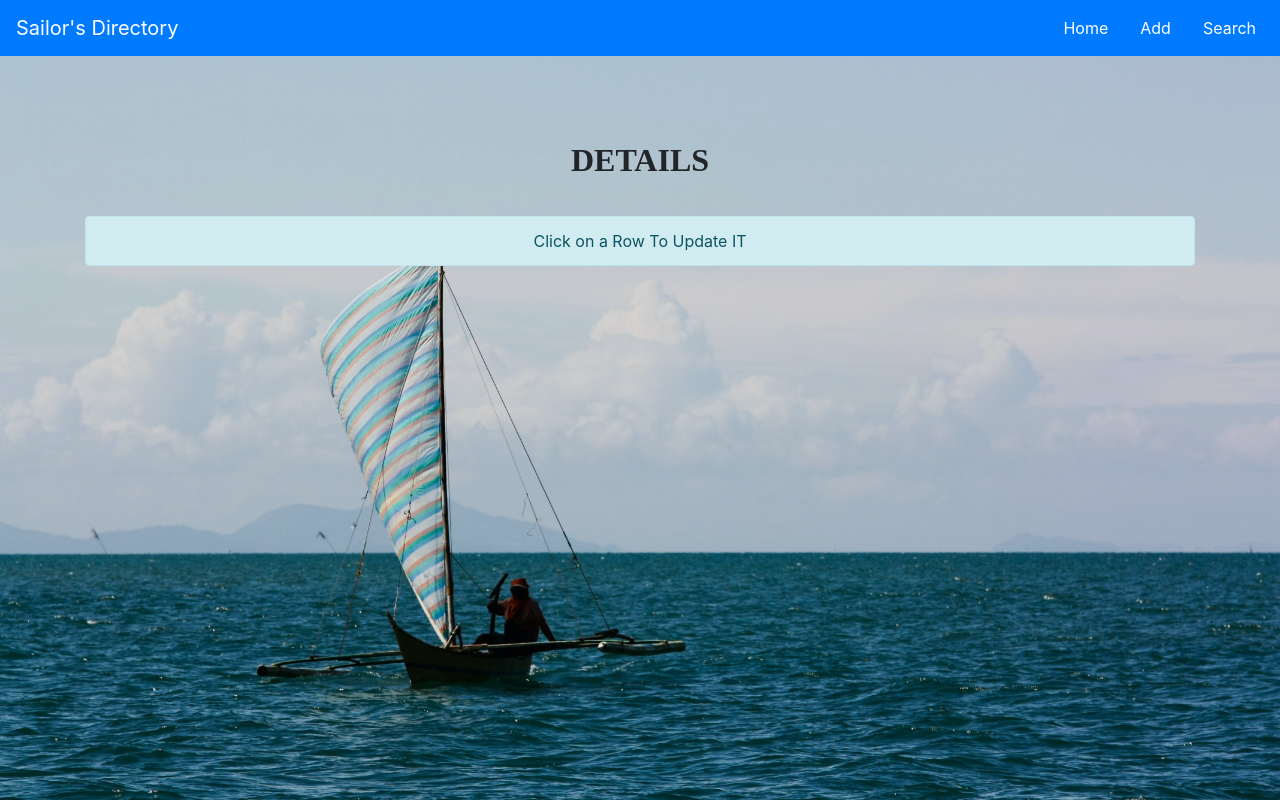
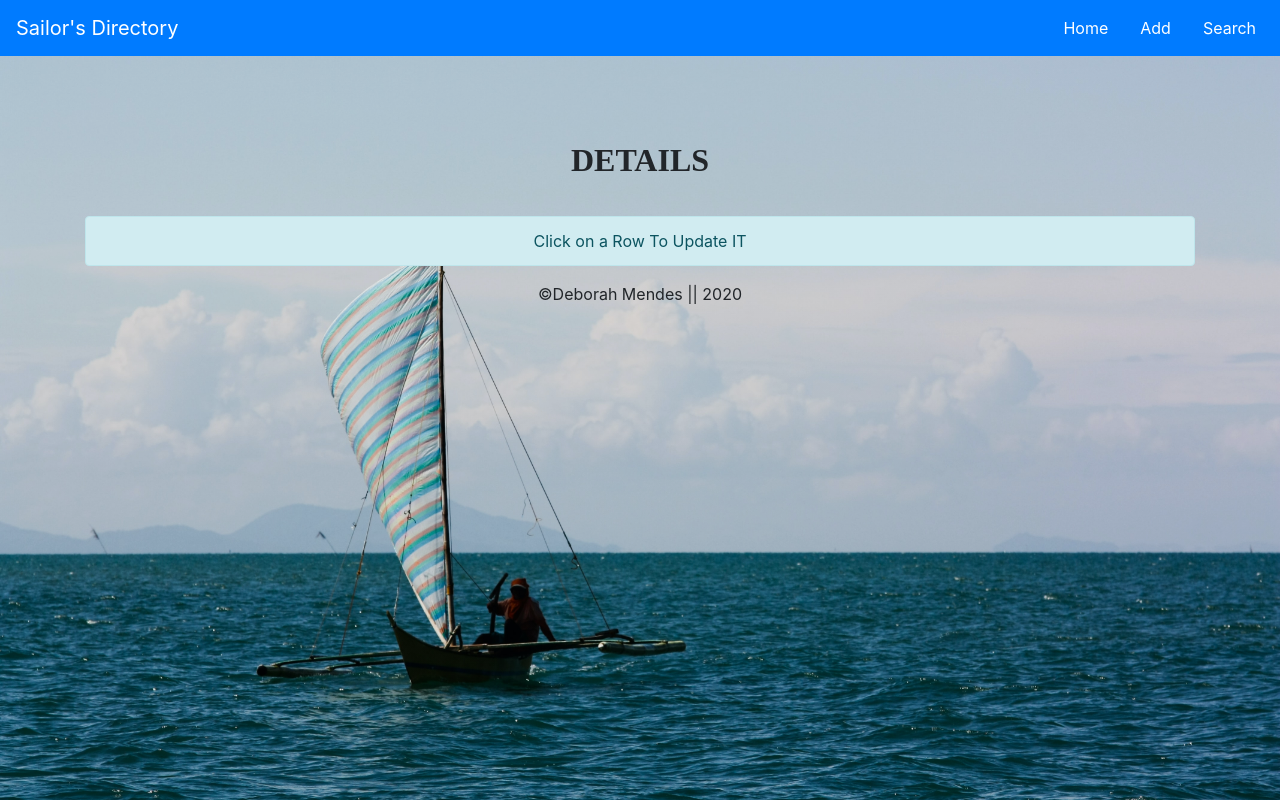
Before and after one commit to Deb77/DBMS_PROJECT_01, a Vue app in the folder client/: page / in a window 1280 px wide. Built offline with nearby package versions, Linux system fonts and the light colour scheme; no server answers; some icons are missing.

Commit message:
Added copyrights component

```diff
--- a/client/src/App.vue
+++ b/client/src/App.vue
@@ -2,14 +2,16 @@
   <div id="app">
     <Navbar/>
     <router-view/>
+    <Copyrights/>
   </div>
 </template>
 
 <script>
 import Navbar from './components/Navbar';
+import Copyrights from './components/Copyrights';
 export default {
   name: "App",
-  components: { Navbar }
+  components: { Navbar, Copyrights }
 };
 </script>
 
--- /dev/null
+++ b/client/src/components/Copyrights.vue
@@ -0,0 +1,11 @@
+<template>
+    <div>&copy;Deborah Mendes || 2020</div>
+</template>
+
+<style scoped>
+    div{
+        margin:1em;
+        display: flex;
+        justify-content: center;
+    }
+</style>
```
Also changed, not shown: 1 other file (tests, documents, lock files or other folders).
